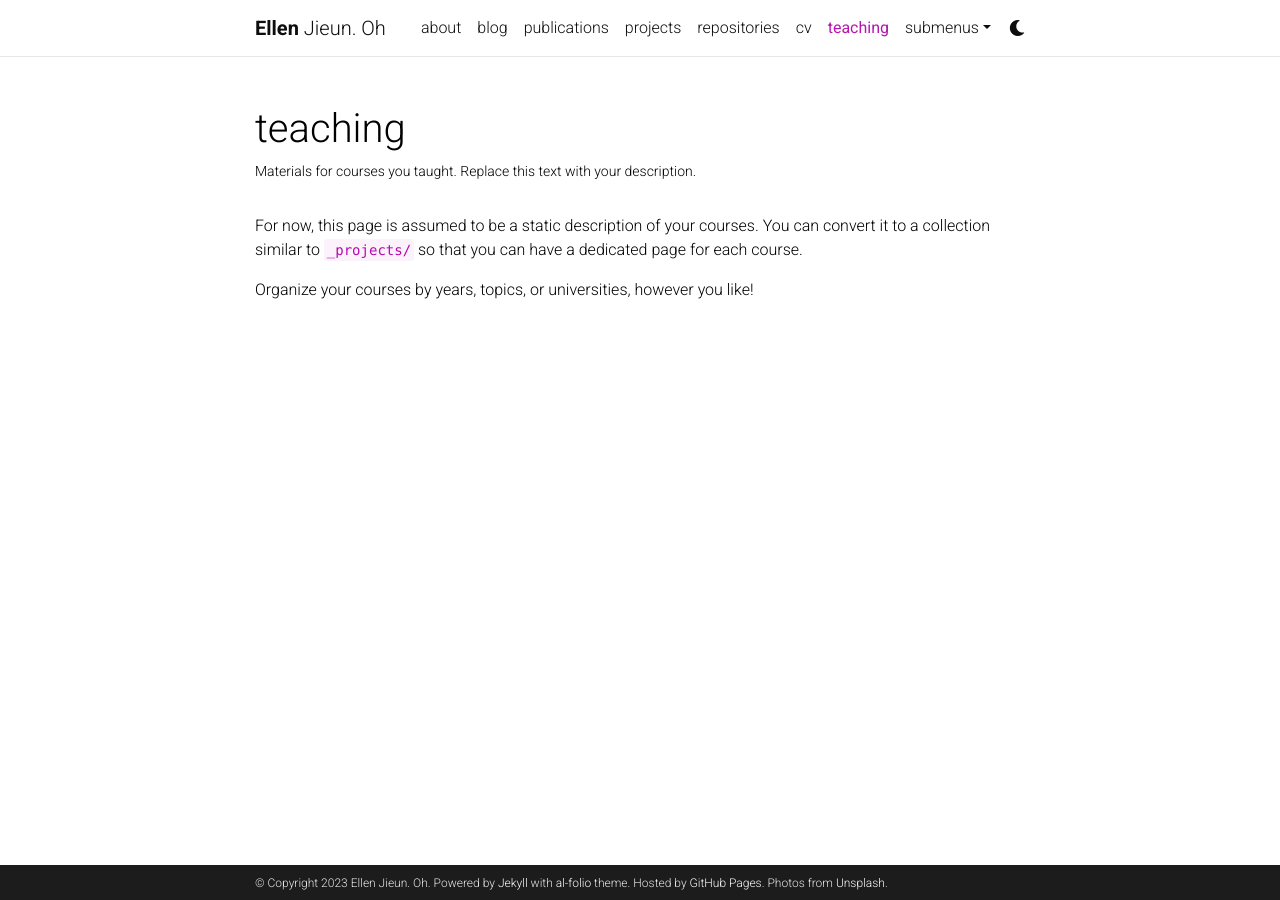
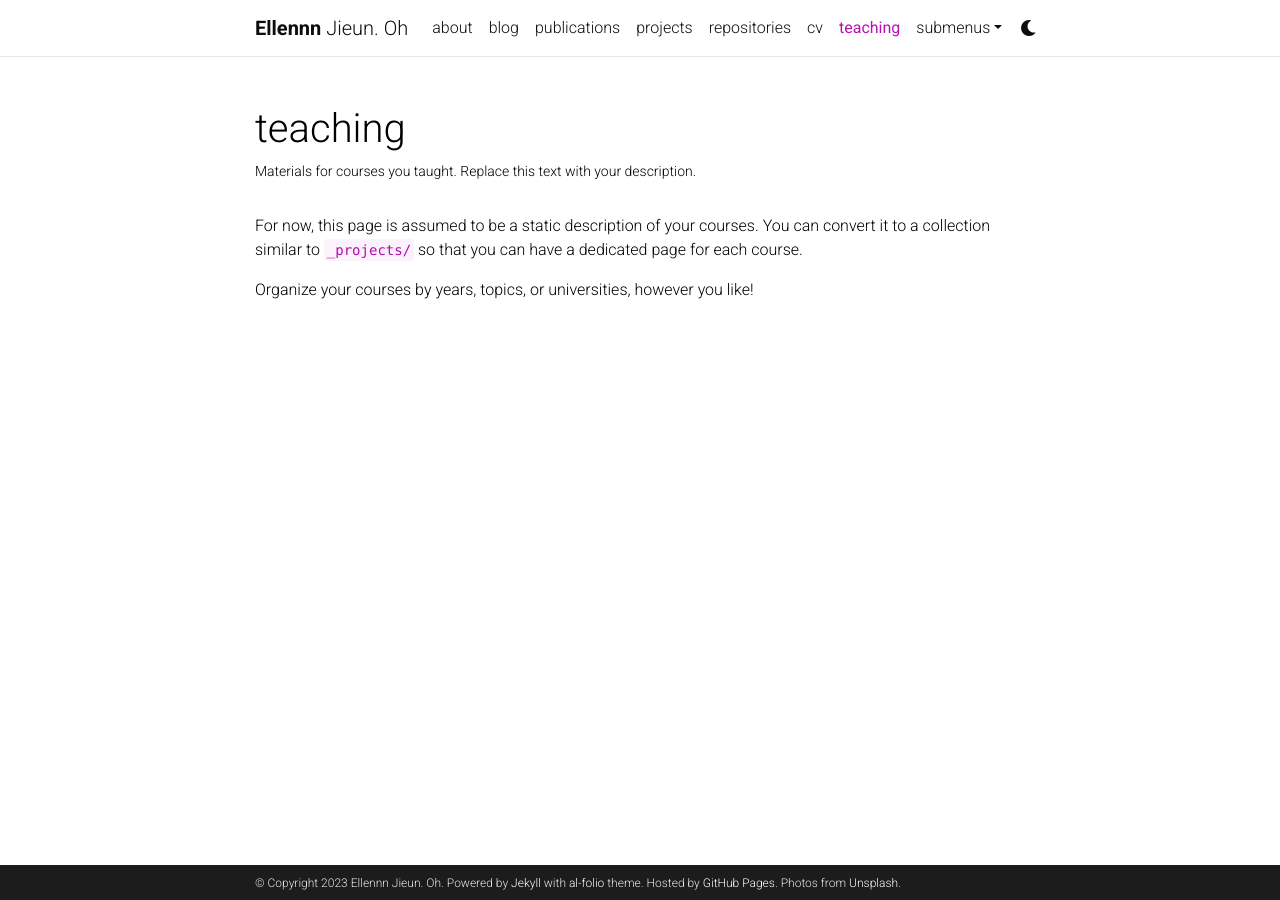
Before and after one commit to Nimbus1997/Nimbus1997.github.io, a Jekyll site: the page built from _pages/teaching.md, in a window 1280 px wide. Built offline with Jekyll 4.4.1, drawn with Linux system fonts in a browser that asks for light colours; comment, search, counter and statistics services are not loaded; a style sheet for code colours, icons or effects is not loaded.

Commit message:
Update _config.yml

```diff
--- a/_config.yml
+++ b/_config.yml
@@ -3,7 +3,7 @@
 # -----------------------------------------------------------------------------
 
 title: blank # the website title (if blank, full name will be used instead)
-first_name: Ellen
+first_name: Ellennn
 middle_name: Jieun.
 last_name: Oh
 email: jieunoh@postech.ac.kr
```
